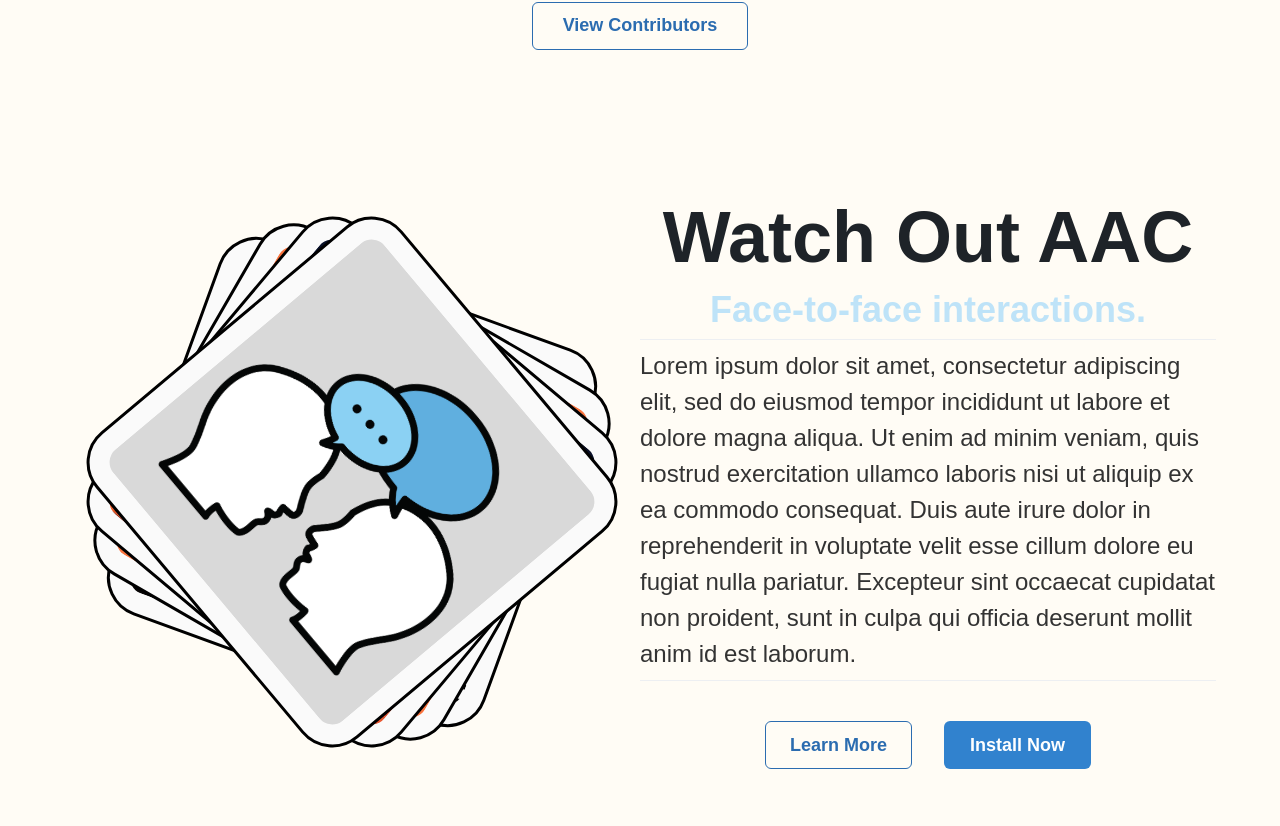
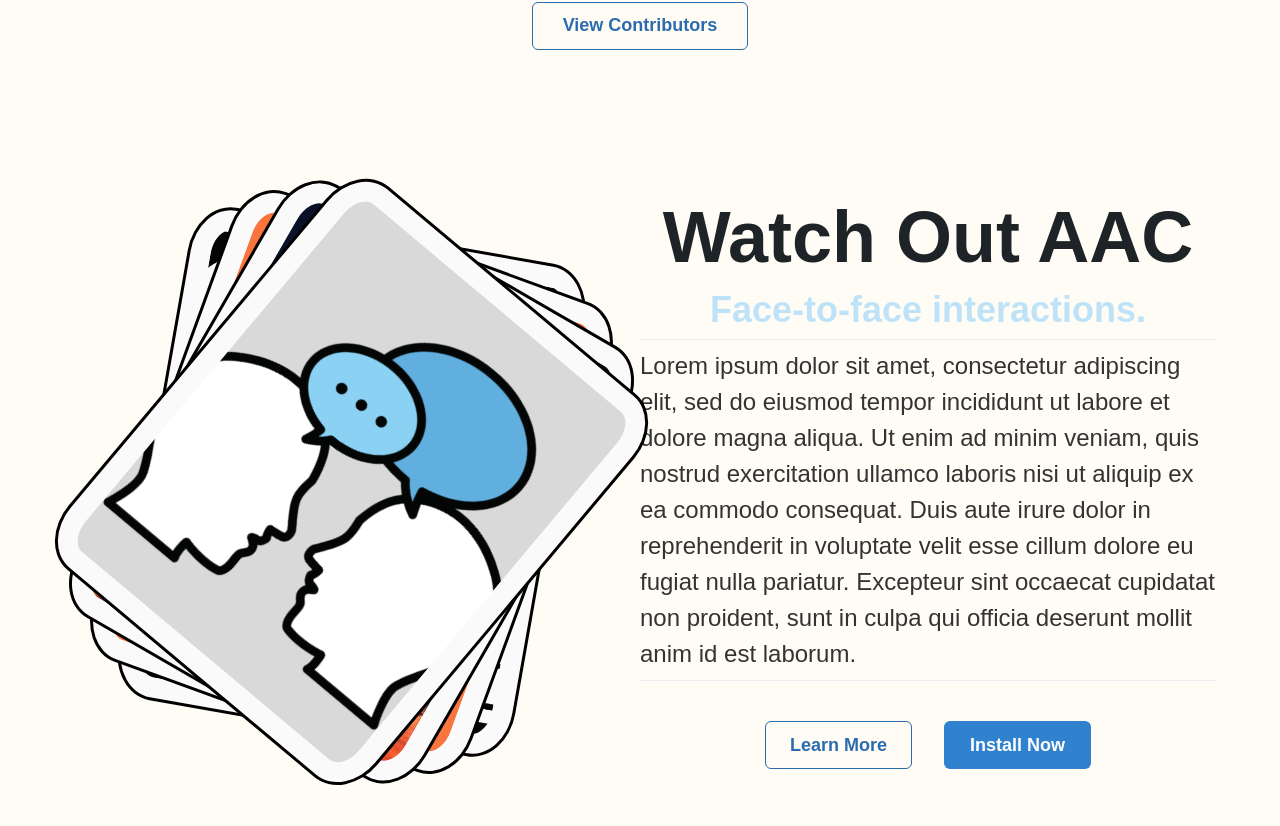
Before and after one commit to JSusak/AACAppSite, a React (Vite) app: page / in a window 1280 px wide. Shown: the part 1734-2560 px from the top of the page. Built offline with nearby package versions, Linux system fonts and the light colour scheme.

Commit message:
refactor: remove hardcoded rotate values

```diff
--- a/src/pages/HomePage/components/ImageCollab/ImageCollage.tsx
+++ b/src/pages/HomePage/components/ImageCollab/ImageCollage.tsx
@@ -1,14 +1,14 @@
 import { Box, Image } from "@chakra-ui/react";
 import "./imageCollage.scss";
 import { motion } from "framer-motion";
-import { useEffect } from "react";
+
 
 const imageCollageWrapperAnim = {
   hidden: { opacity: 0 },
   visible: {
     opacity: 1,
     transition: {
-      delayChildren: 0.7,
+      delayChildren: 0.5,
       staggerChildren: 0.12,
     },
   },
@@ -25,15 +25,12 @@ const imageAnim = {
 };
 
 export const ImageCollage = ({ images }: { images: string[] }): JSX.Element => {
-  useEffect(() => {
-    console.log("hi");
-  });
   return (
     <Box
       className="imageWrapper"
-      width={["200px", "200px", "400px", "400px"]}
-      height={["200px", "200px", "400px", "400px"]}
-      m={["4rem", "4rem", "10%", "1rem"]}
+      width={["200px", "225px", "400px", "500px"]}
+      height={["200px", "225px", "400px", "500px"]}
+      m={["4rem", "4rem", "15%", "15%"]}
     >
       <motion.div
         variants={imageCollageWrapperAnim}
@@ -48,9 +45,12 @@ export const ImageCollage = ({ images }: { images: string[] }): JSX.Element => {
                 objectFit={"cover"}
                 className={`image image${index + 1} imageHov`}
                 src={image}
+                transform={`scale(1) rotate(${(index + 1) * 10}deg);`}
                 fallbackSrc="https://via.placeholder.com/500"
                 borderRadius={"10%"}
                 z-index={10 + index}
+                zIndex={0}
+                _hover={{ zIndex: 150 }}
               />
             </motion.div>
           );
--- a/src/pages/HomePage/components/ImageCollab/imageCollage.scss
+++ b/src/pages/HomePage/components/ImageCollab/imageCollage.scss
@@ -22,41 +22,12 @@ $box-shadow-effect: 0 0 5px $drop-shadow-col;
   border: 3px solid #000000;
   transition: all 0.3s ease-in-out, z-index 0s;
 }
-.image1 {
-  transform: rotate(20deg);
-  zoom: 1;
-}
-.image2 {
-  transform: rotate(30deg);
-  zoom: 1;
-}
-.image3 {
-  transform: rotate(40deg);
-  zoom: 1;
-}
-.image4 {
-  transform: rotate(50deg);
-  zoom: 1;
-}
 
 .imageWrapper:hover .imageHov:not(:hover) {
   filter: blur(8px);
 }
 
-//hovering and affecting other elements is a weird case, specific symbols have to be used:
-//+ to represent the element directly after, ~ to represent any arbitrary sibling.
-.image1:hover {
-  z-index: 150;
-}
-.image2:hover {
-  z-index: 150;
-}
-.image3:hover {
-  z-index: 150;
-}
-.image4:hover {
-  z-index: 150;
-}
+
 
 .imageWrapper:hover {
   .image1 {
```
